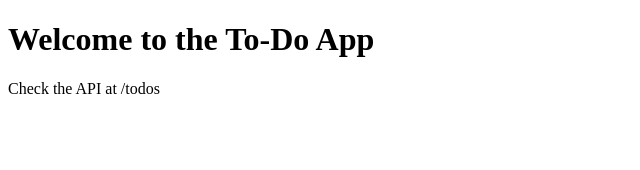
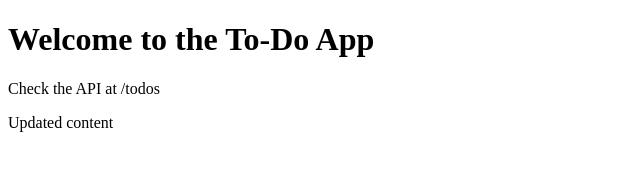
Before and after one commit to farvez/todo-app-cicd, a website: page index.html in a window 1280 px wide. Shown: the whole page, without its empty margins (0-640 px from the left). Drawn offline with Linux system fonts and the light colour scheme.

Commit message:
update index.html

```diff
--- a/index.html
+++ b/index.html
@@ -8,3 +8,4 @@
   <p>Check the API at /todos</p>
 </body>
 </html>
+<p>Updated content</p>
```
Also changed, not shown: .github/workflows/deploy.yml (added).
